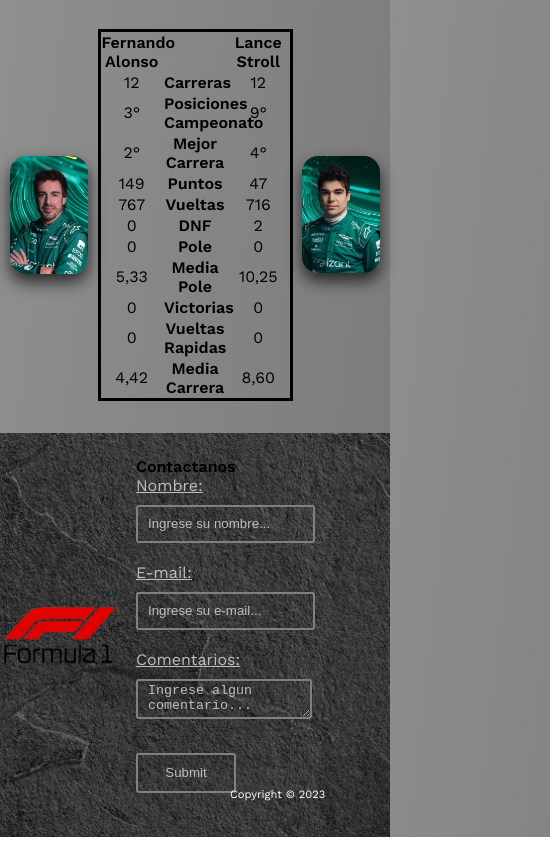
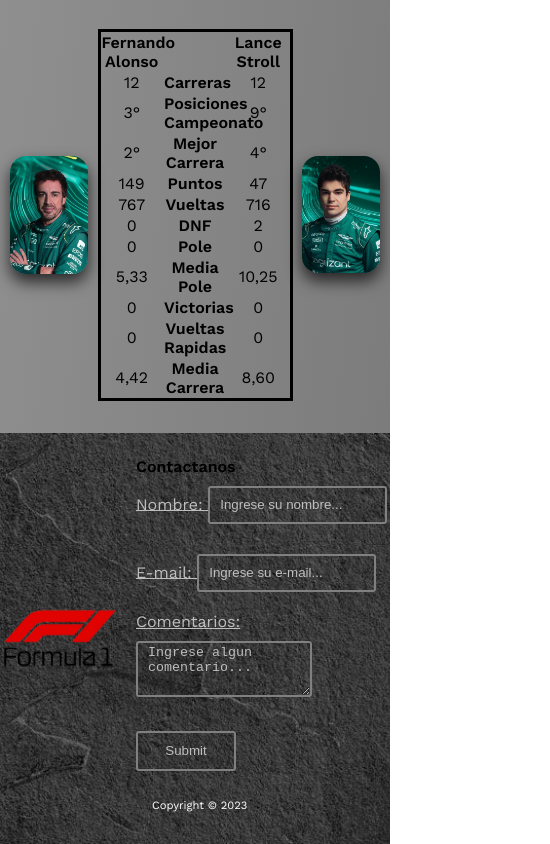
Before and after one commit to Lauty2005/formula1, a website: page index.html in a window 390 px wide. Shown: the part 2661-3505 px from the top of the page, 550 px wide, since content can reach past the window. Drawn offline with nearby package versions, Linux system fonts and the light colour scheme.

Commit message:
Footer change

```diff
--- a/index.html
+++ b/index.html
@@ -356,8 +356,6 @@
                 </label>
                 <input type="submit" placeholder="Enviar">
             </form>
-        </div>
-        <div>
             <p>Copyright © 2023</p>
         </div>
     </footer>
--- a/scss/layout/_footer.scss
+++ b/scss/layout/_footer.scss
@@ -186,7 +186,6 @@
             .contacto {
                 display: flex;
                 flex-direction: column;
-                max-width: 25%;
             }
             label input {
                 background-color: transparent;
@@ -203,7 +202,7 @@
             label textarea {
                 background-color: transparent;
                 width: 10rem;
-                height: 2rem;
+                height: 3rem;
                 border-radius: 3px;
                 border-style: solid;
                 border-width: 2px;
@@ -237,8 +236,6 @@
         }
         div p {
             color: white;
-            padding-top: 20rem;
-            margin: 0 -10rem;
         }
     }
 }
```
Also changed, not shown: pages/astonmartin.html (+0 -2 lines), pages/ferrari.html (+0 -2 lines), pages/mercedes.html (+0 -2 lines), pages/redbull.html (+0 -2 lines), css/style.css, 1 other file.
